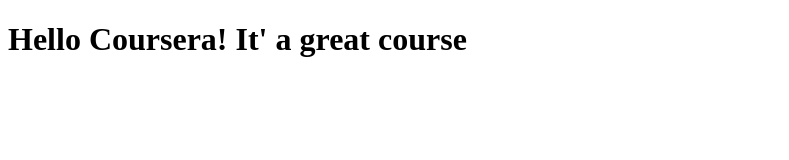
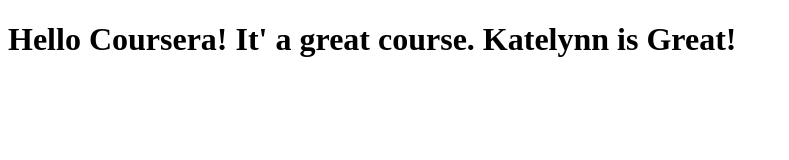
Before and after one commit to kennyd628/coursera-test, a plain HTML site: page site/index.html in a window 1280 px wide. Shown: the whole page, without its empty margins (0-789 px from the left). Drawn offline with Linux system fonts and the light colour scheme.

Commit message:
My pain in the ass

```diff
--- a/site/index.html
+++ b/site/index.html
@@ -6,6 +6,6 @@
 	<title>Hello Coursera!</title>
 </head>
 <body>
-<h1>Hello Coursera! It' a great course
+<h1>Hello Coursera! It' a great course. Katelynn is Great!
 </body>
 </html>
```
